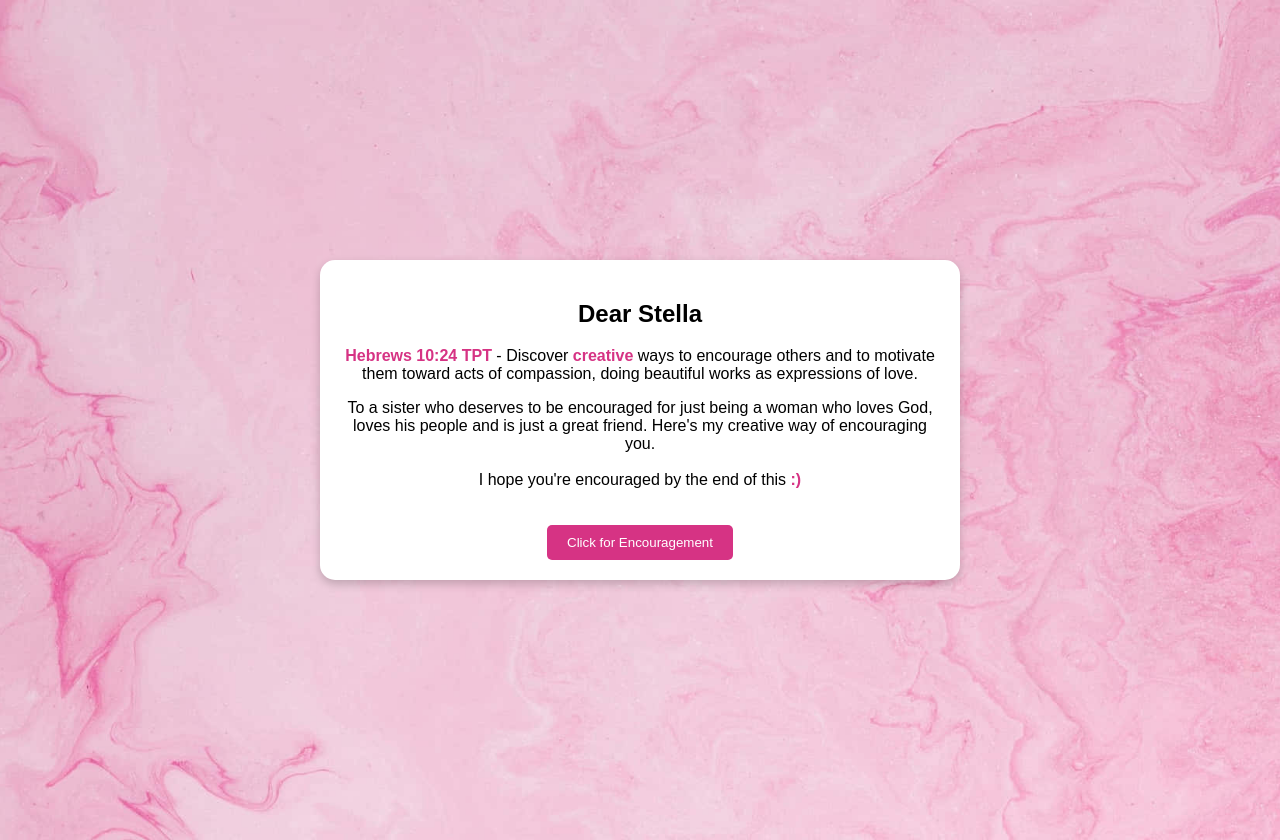
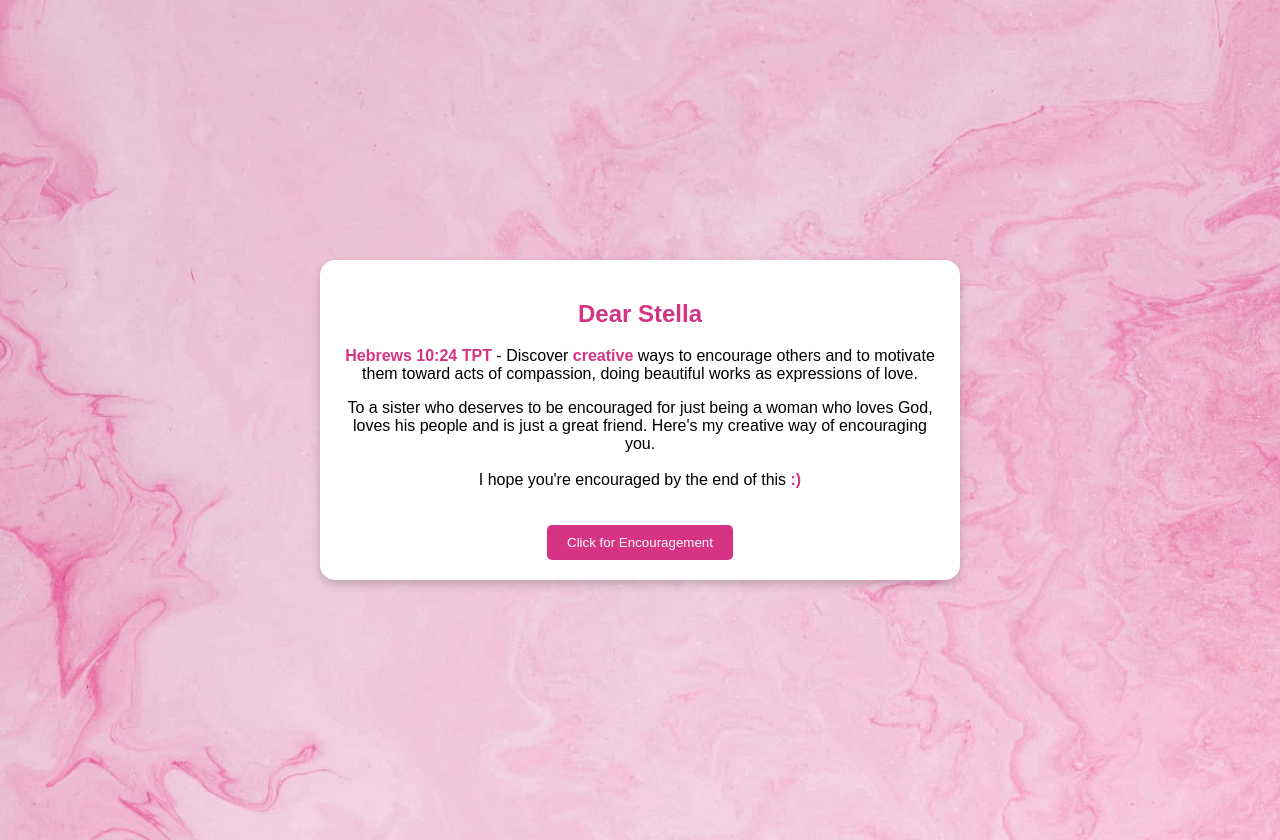
Before and after one commit to testerJDtech/toStella, a plain HTML site: page index.html in a window 1280 px wide. Drawn offline with Linux system fonts and the light colour scheme.

Commit message:
added in color to the welcome page

```diff
--- a/mainpagestyles.css
+++ b/mainpagestyles.css
@@ -22,6 +22,10 @@ body {
     max-width: 600px;
     width: 100%;
     margin: 20px;
+}
+
+h2 {
+    color: #d63384;
 }
 
 .you-are {
```
